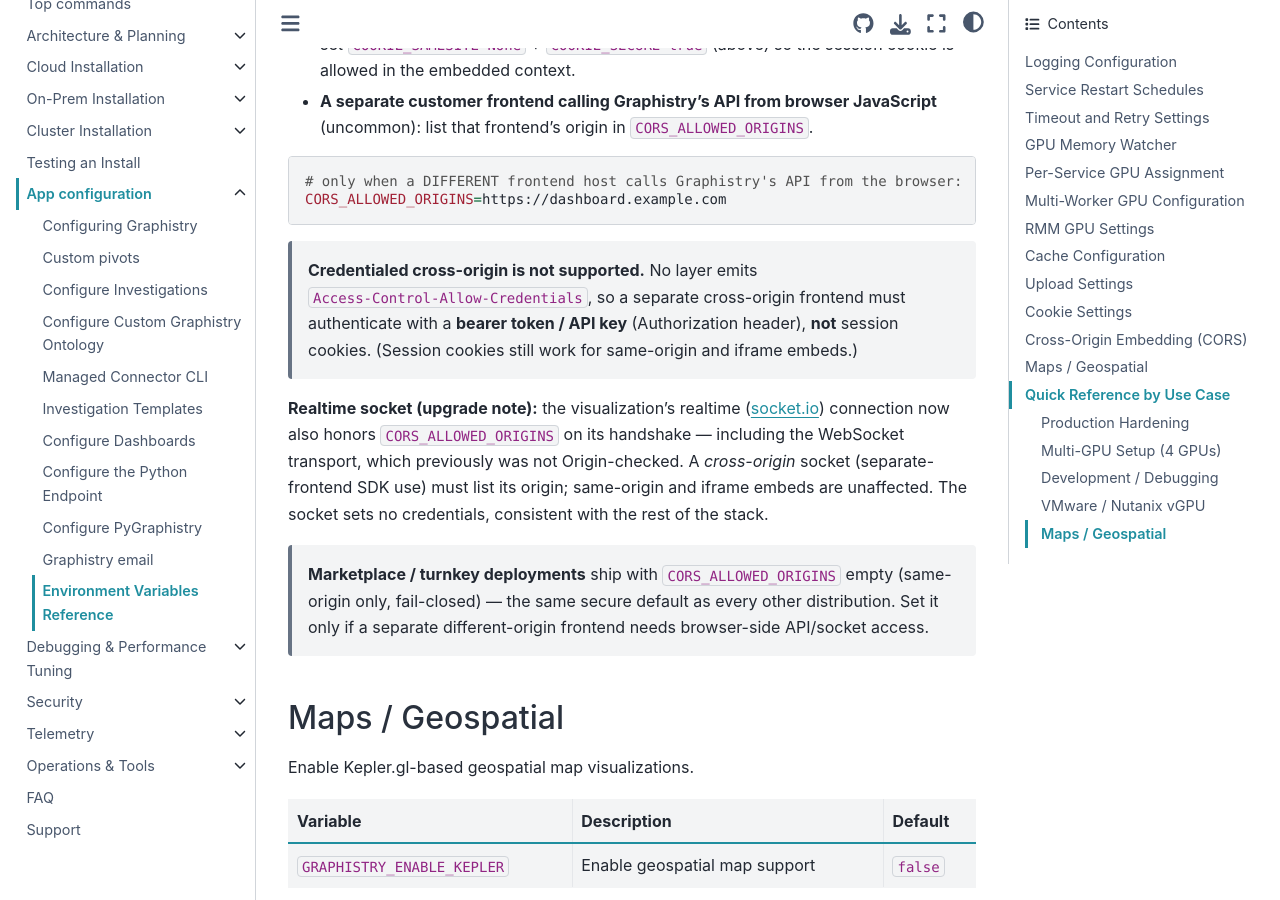
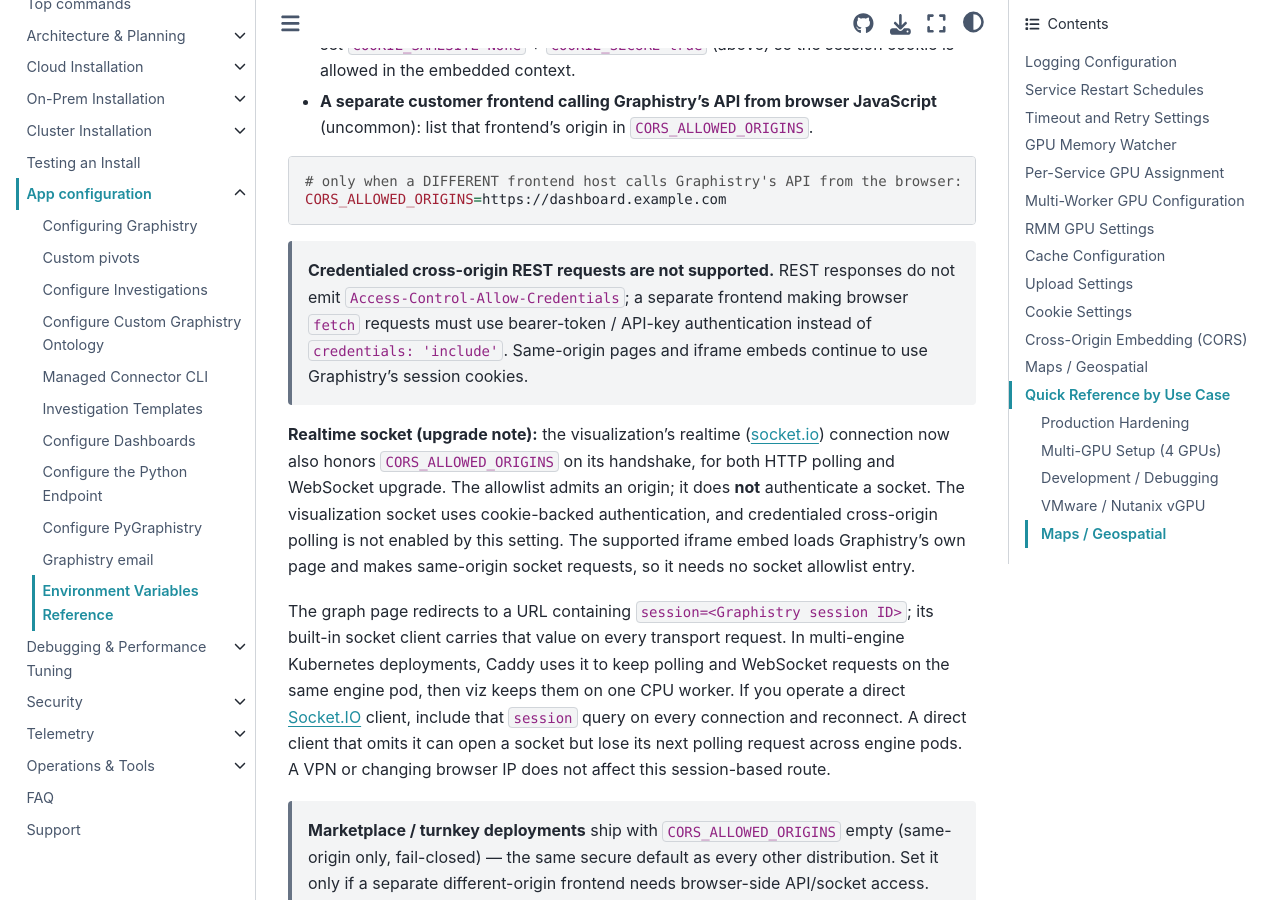
Before and after one commit to graphistry/graphistry-cli, a Sphinx documentation site: the page built from docs/app-config/environment-variables.md, in a window 1280 px wide and 900 px high, scrolled down 7292 px. Built offline with Sphinx 7.4.7 and the Sphinx Book theme 1.1.4, drawn with Linux system fonts in a browser that asks for light colours; the version number could not be read and is left out.

Commit message:
docs: clarify viz socket affinity and origin admission

````diff
--- a/docs/app-config/environment-variables.md
+++ b/docs/app-config/environment-variables.md
@@ -250,14 +250,24 @@
 CORS_ALLOWED_ORIGINS=https://dashboard.example.com
 ```
 
-> **Credentialed cross-origin is not supported.** No layer emits `Access-Control-Allow-Credentials`, so
-> a separate cross-origin frontend must authenticate with a **bearer token / API key** (Authorization
-> header), **not** session cookies. (Session cookies still work for same-origin and iframe embeds.)
+> **Credentialed cross-origin REST requests are not supported.** REST responses do not emit
+> `Access-Control-Allow-Credentials`; a separate frontend making browser `fetch` requests must use
+> bearer-token / API-key authentication instead of `credentials: 'include'`. Same-origin pages and
+> iframe embeds continue to use Graphistry's session cookies.
 
 **Realtime socket (upgrade note):** the visualization's realtime (socket.io) connection now also honors
-`CORS_ALLOWED_ORIGINS` on its handshake — including the WebSocket transport, which previously was not
-Origin-checked. A *cross-origin* socket (separate-frontend SDK use) must list its origin; same-origin
-and iframe embeds are unaffected. The socket sets no credentials, consistent with the rest of the stack.
+`CORS_ALLOWED_ORIGINS` on its handshake, for both HTTP polling and WebSocket upgrade. The allowlist
+admits an origin; it does **not** authenticate a socket. The visualization socket uses cookie-backed
+authentication, and credentialed cross-origin polling is not enabled by this setting. The supported
+iframe embed loads Graphistry's own page and makes same-origin socket requests, so it needs no socket
+allowlist entry.
+
+The graph page redirects to a URL containing `session=<Graphistry session ID>`; its built-in socket
+client carries that value on every transport request. In multi-engine Kubernetes deployments, Caddy
+uses it to keep polling and WebSocket requests on the same engine pod, then viz keeps them on one CPU
+worker. If you operate a direct Socket.IO client, include that `session` query on every connection and
+reconnect. A direct client that omits it can open a socket but lose its next polling request across
+engine pods. A VPN or changing browser IP does not affect this session-based route.
 
 > **Marketplace / turnkey deployments** ship with `CORS_ALLOWED_ORIGINS` empty (same-origin only,
 > fail-closed) — the same secure default as every other distribution. Set it only if a separate
````
Also changed, not shown: docs/debugging/debug-container-networking.md (+5 -4 lines), docs/debugging/debug-logs.md (+4 -6 lines), docs/debugging/performance-tuning.md (+2 -2 lines), docs/security/configure-security.md (+1 -1 lines).
